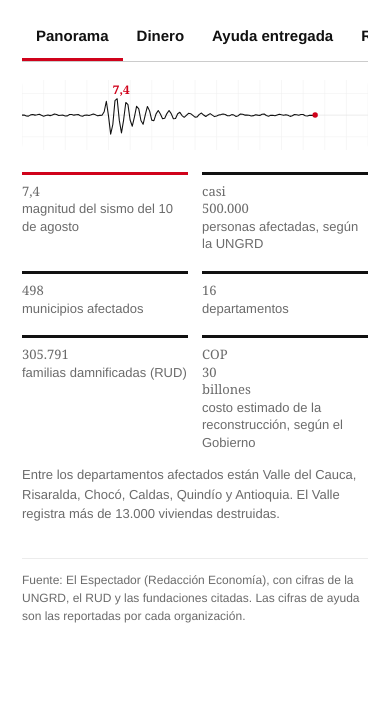
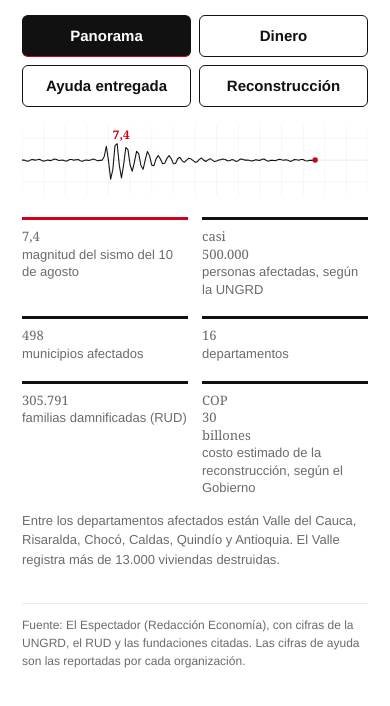
Before and after one commit to diegoojedanicolas-commits/Ayudas-entregadas-por-las-fundaciones-tras-el-terrmoto, a plain HTML site: page index.html in a window 390 px wide. Shown: the part 242-948 px from the top of the page. Before the commit the page ends 915 px from the top, so only its background shows below. Drawn offline with Linux system fonts and the light colour scheme.

Commit message:
Update index.html

```diff
--- a/index.html
+++ b/index.html
@@ -66,6 +66,11 @@ svg{display:block;width:100%;height:auto}
 .ring circle{fill:none;stroke-width:15}.ring .arc{transition:stroke-dasharray 1.2s cubic-bezier(.2,.7,.2,1)}
 .src{margin-top:34px;padding-top:12px;border-top:1px solid var(--line);font-size:12px;color:var(--muted)}
 @media (max-width:560px){.grid,.kc{grid-template-columns:1fr 1fr}.ring{grid-template-columns:1fr}.ring svg{max-width:150px}.tl:before{left:58px}.tl li{padding-left:82px}.tl li:before{left:53px}.tl time{width:44px;font-size:11px}}
+@media (max-width:560px){
+  .tabs{display:grid;grid-template-columns:1fr 1fr;gap:8px;border-bottom:0;overflow:visible}
+  .tab{border:1px solid var(--ink);border-radius:6px;margin:0;padding:11px 8px;text-align:center;white-space:normal;line-height:1.2}
+  .tab[aria-pressed=true]{background:var(--ink);color:#fff}
+}
 @media (prefers-reduced-motion:reduce){.rd,.bg,.tk,.bob,.wh,.hs svg,.tl li,.now:before{animation:none!important}}
 </style>
 </head>
```
